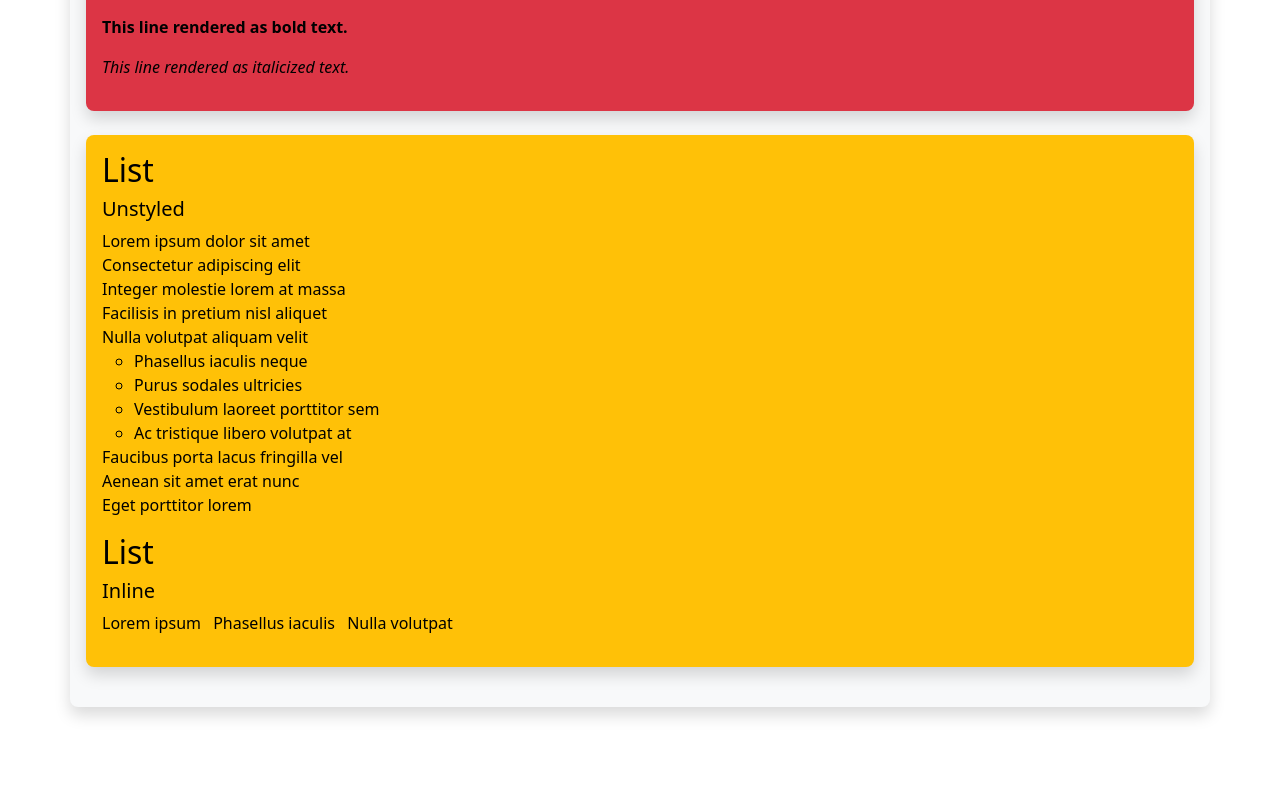
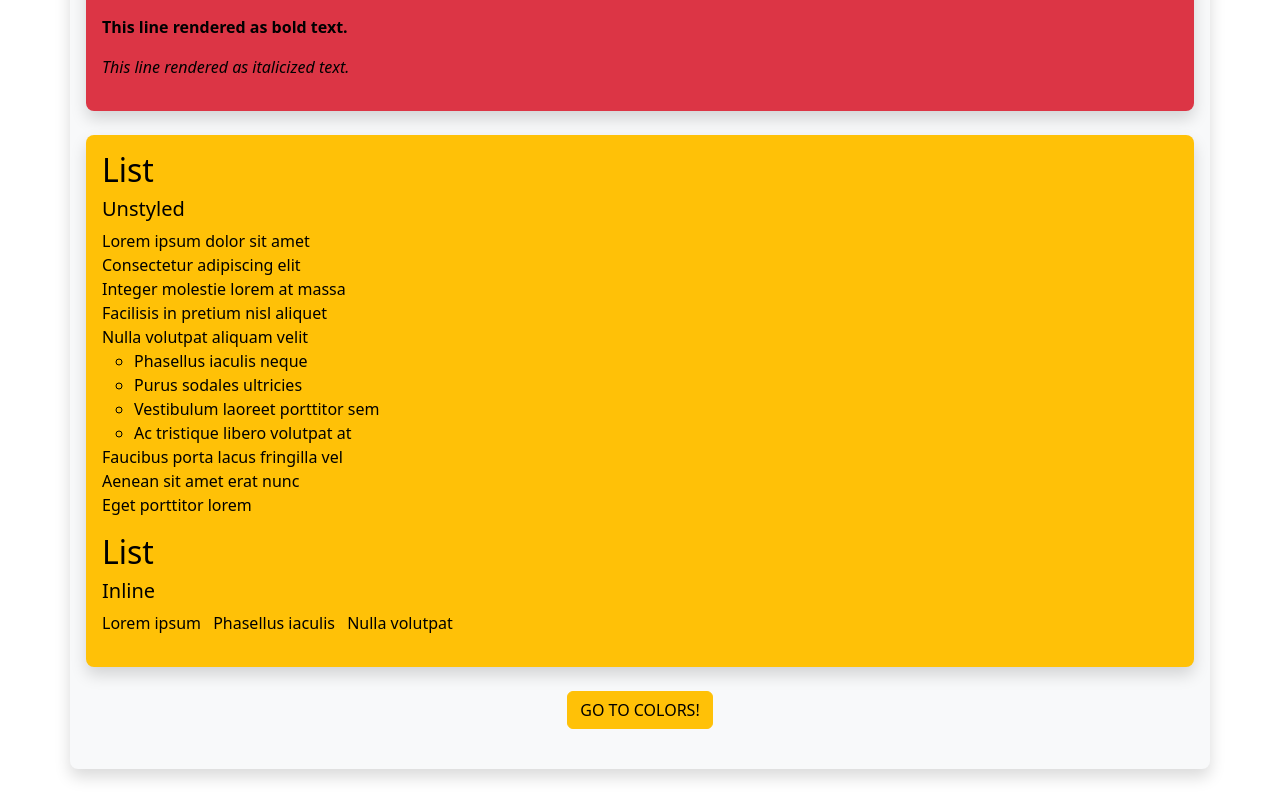
Before and after one commit to JKaye55/bootstrap5_jkfg, a plain HTML site: page typography.html in a window 1280 px wide. Shown: the part 1187-1980 px from the top of the page. Before the commit the page ends 1918 px from the top, so only its background shows below. Drawn offline with nearby package versions, Linux system fonts and the light colour scheme.

Commit message:
EXAMPLES OF TYPOGRAPHY AND BUTTONS

```diff
--- a/typography.html
+++ b/typography.html
@@ -92,6 +92,9 @@
          </div>
 
 
+         <div class="container my-4 d-flex justify-content-center">
+            <a href="colors.html" class="btn btn-warning">GO TO COLORS!</a>
+
 
 
         <script
```
